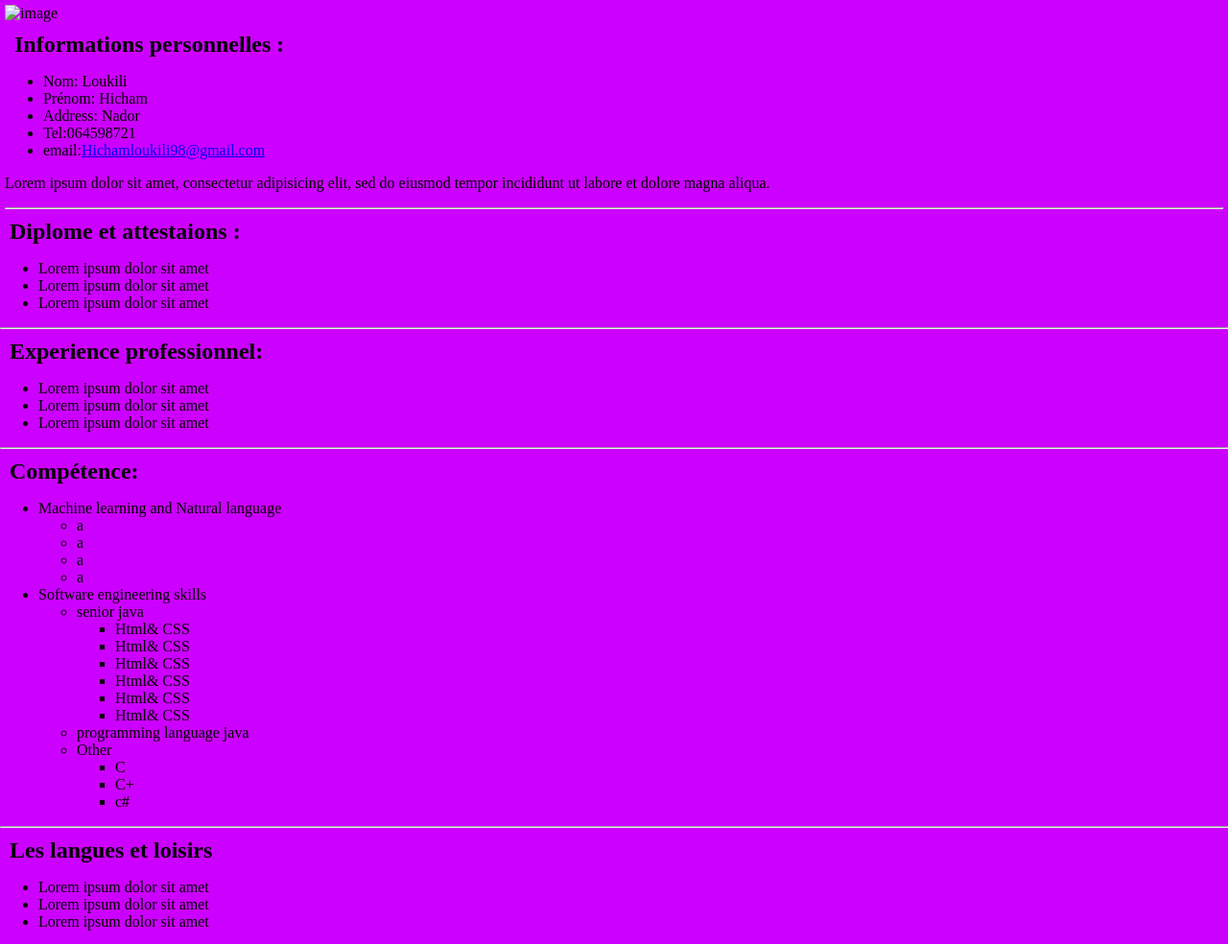
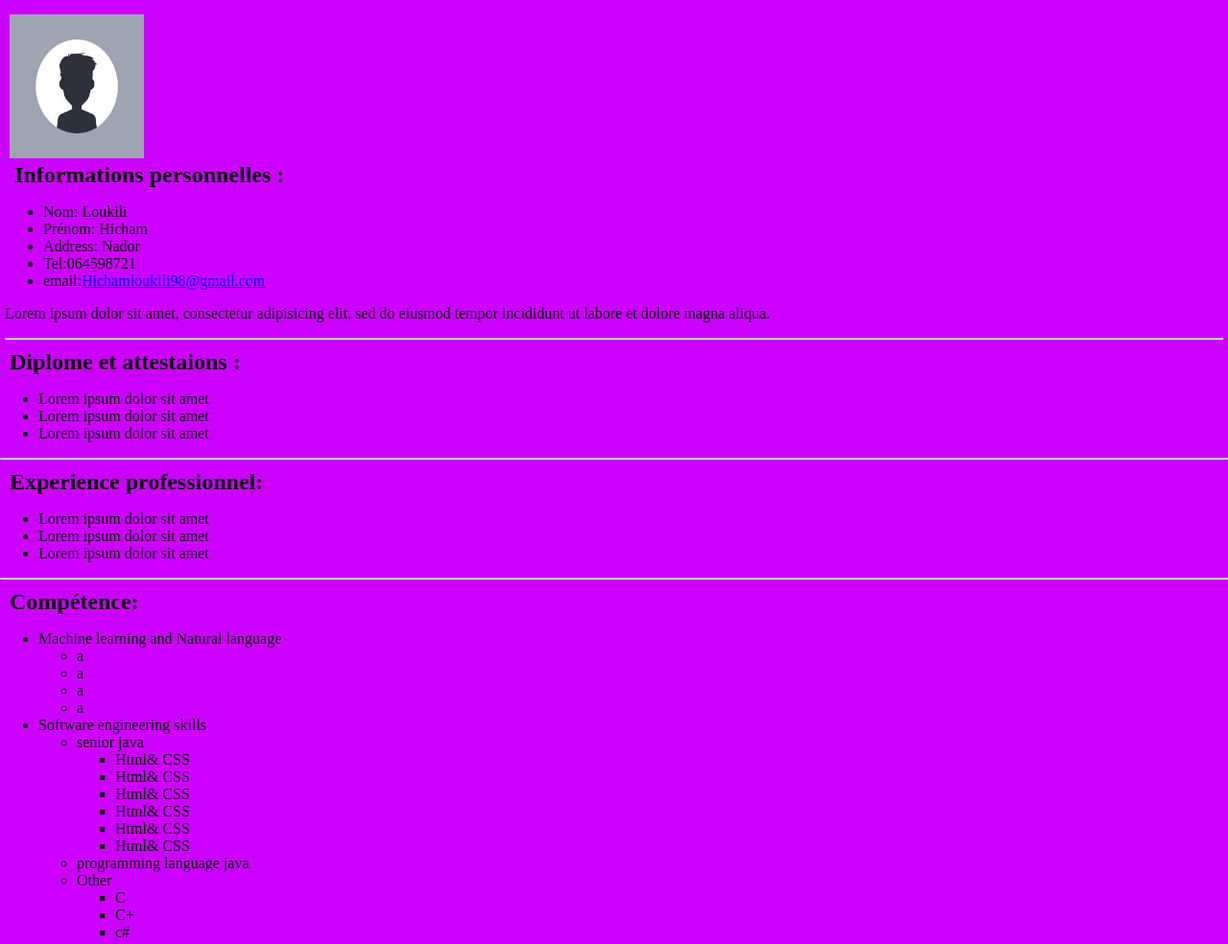
Before and after one commit to HichamLoukili/SiteLouk.github.io, a plain HTML site: page Cv.html in a window 1280 px wide. Shown: the top 984 px of the page at 96% size. Drawn offline with Linux system fonts and the light colour scheme.

Commit message:
Update Cv.html

```diff
--- a/Cv.html
+++ b/Cv.html
@@ -9,7 +9,7 @@
 </head>
 <body>
 <header>
-  <img src="imge_cv.jpg" alt="image">
+  <img id="imge" src="profil.jpg" alt="image">
   <h2>Informations personnelles :</h2>
   <ul>
     <li>Nom: Loukili</li>
```
